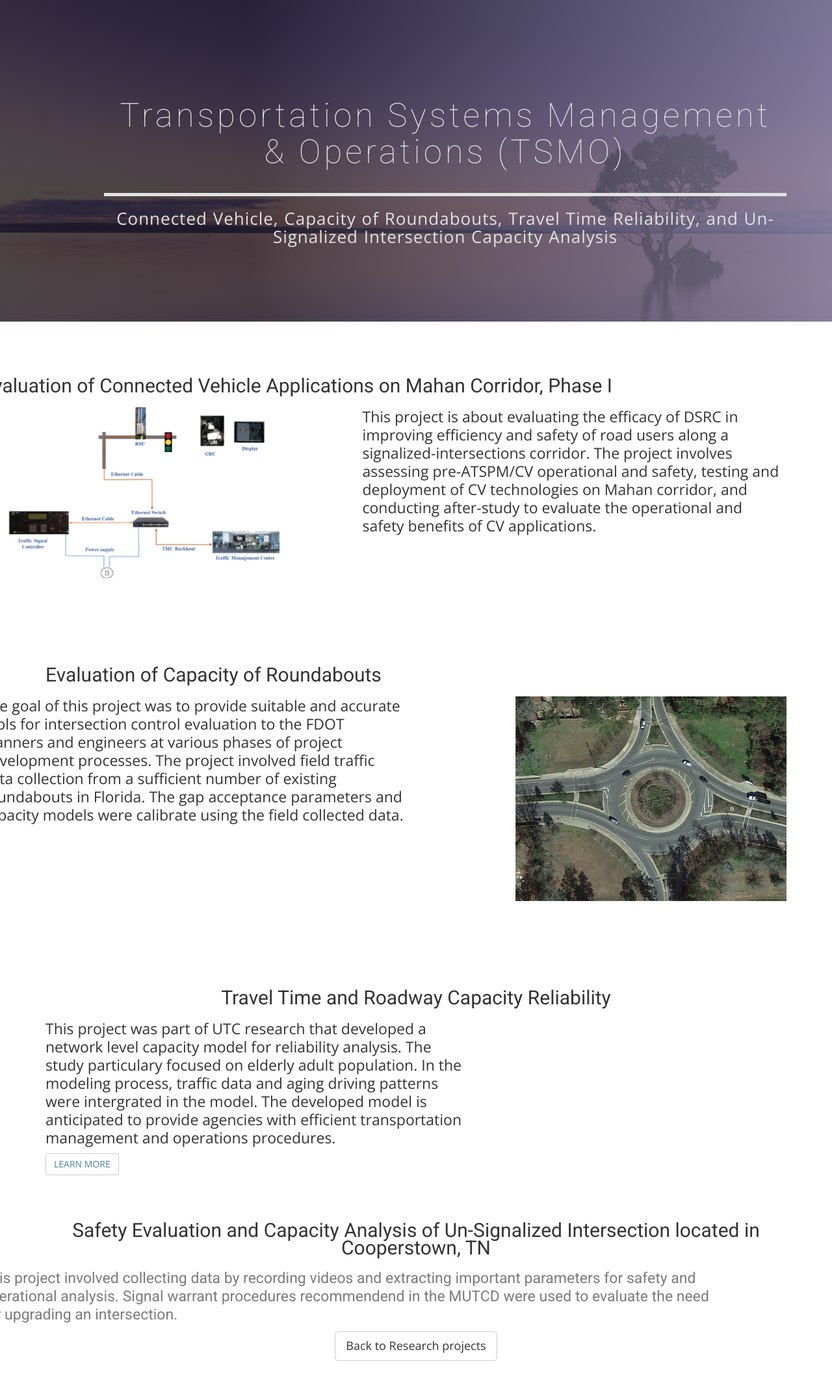
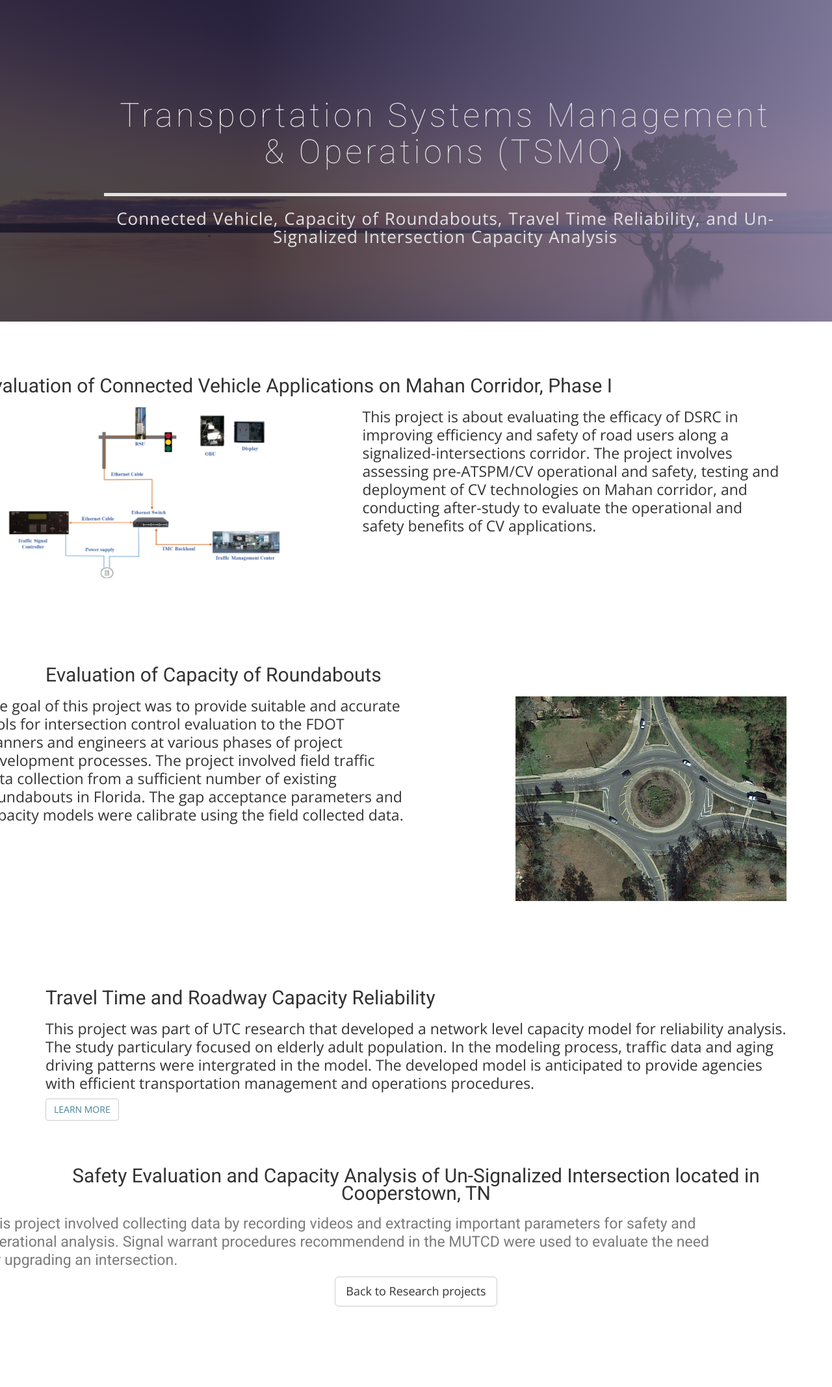
Before and after one commit to ekidando/Emma, a Jekyll site: the page built from TSMO.html, in a window 1280 px wide. Shown: the whole page at 65% size. Built offline with Jekyll 4.4.1, drawn with Linux system fonts in a browser that asks for light colours; nearby versions of some CDN libraries; some web fonts are replaced; after the commit the page ends 2051 px from its top, so only the background shows below that.

Commit message:
Update TSMO.html

```diff
--- a/TSMO.html
+++ b/TSMO.html
@@ -78,11 +78,11 @@ published: true
     <div class="row">
       <div class="col-md-12">
         <div class="block">
-        <h2 id="TTR"><center>Travel Time and Roadway Capacity Reliability
-</center></h2>
+        <h2 id="TTR">Travel Time and Roadway Capacity Reliability
+</h2>
 
       </div></div>
-       <div class="col-md-7">
+       <div class="col-md-12">
         <div class="block">
                 <p>
                   This project was part of UTC research that developed a network level capacity model for reliability analysis. The study particulary focused on elderly adult population. In the modeling process, traffic data and aging driving patterns were intergrated in the model. The developed model is anticipated to provide agencies with efficient transportation management and operations procedures.
```
